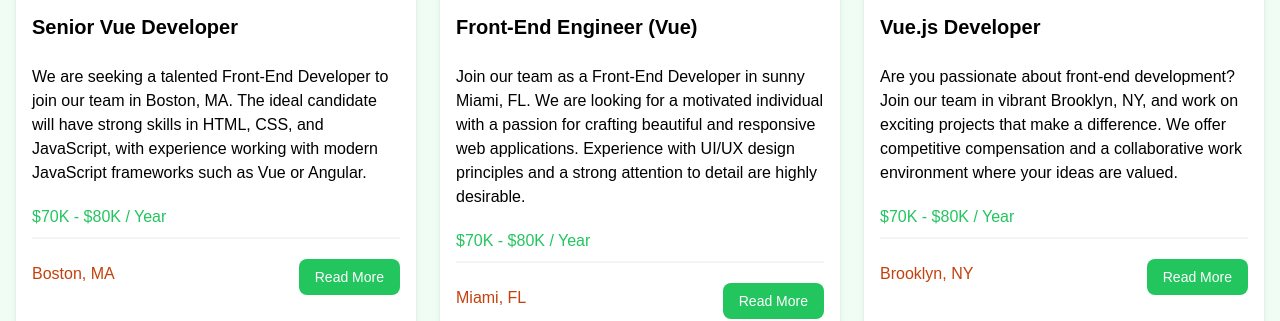
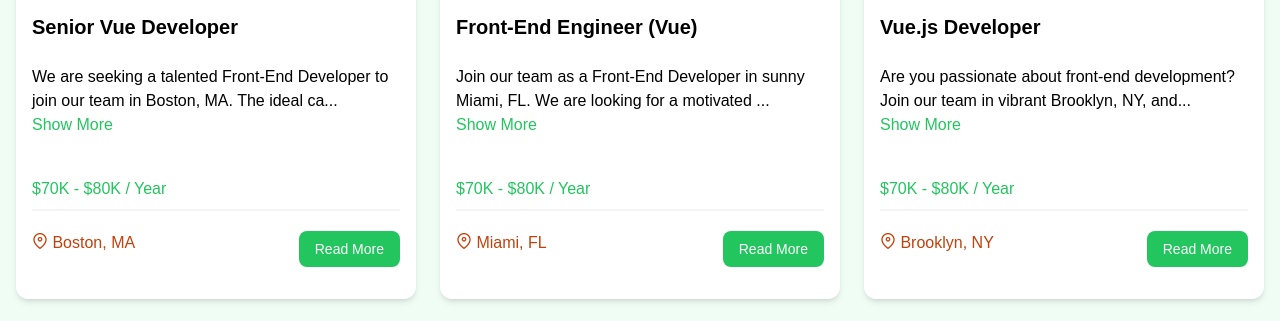
Before and after one commit to JaredBecker/vue-job-listing, a Vue app: page / in a window 1280 px wide. Shown: the part 520-841 px from the top of the page. Built offline with nearby package versions, Linux system fonts and the light colour scheme; the HTML template or start-up script is replaced by a standard one.

Commit message:
Add in job description truncate function and prime icons

```diff
--- a/package.json
+++ b/package.json
@@ -9,6 +9,7 @@
     "preview": "vite preview"
   },
   "dependencies": {
+    "primeicons": "^7.0.0",
     "vue": "^3.4.29"
   },
   "devDependencies": {
--- a/src/components/JobListing.vue
+++ b/src/components/JobListing.vue
@@ -1,8 +1,24 @@
 <script setup>
-import { defineProps } from "vue";
+import { defineProps, ref, computed } from "vue";
 
-defineProps({
+const props = defineProps({
   job: Object,
+});
+
+const showFullDescription = ref(false);
+
+const toggleFullDescription = () => {
+  showFullDescription.value = !showFullDescription.value;
+};
+
+const truncatedDescription = computed(() => {
+  let description = props.job.description;
+
+  if (!showFullDescription.value) {
+    description = description.substring(0, 90) + "...";
+  }
+
+  return description;
 });
 </script>
 
@@ -15,7 +31,13 @@
       </div>
 
       <div class="mb-5">
-        {{ job.description }}
+        <div>{{ truncatedDescription }}</div>
+        <button
+          @click="toggleFullDescription"
+          class="text-green-500 hover:text-green-600 mb-5"
+        >
+          {{ showFullDescription ? "Show Less" : "Show More" }}
+        </button>
       </div>
 
       <h3 class="text-green-500 mb-2">{{ job.salary }} / Year</h3>
@@ -24,7 +46,7 @@
 
       <div class="flex flex-col lg:flex-row justify-between mb-4">
         <div class="text-orange-700 mb-3">
-          <i class="fa-solid fa-location-dot text-lg"></i>
+          <i class="pi pi-map-marker text-orange-700"></i>
           {{ job.location }}
         </div>
         <a
--- a/src/main.js
+++ b/src/main.js
@@ -1,4 +1,5 @@
 import "./assets/main.css";
+import "primeicons/primeicons.css";
 
 import { createApp } from "vue";
 import App from "./App.vue";
```
Also changed, not shown: 1 other file (tests, documents, lock files or other folders).
